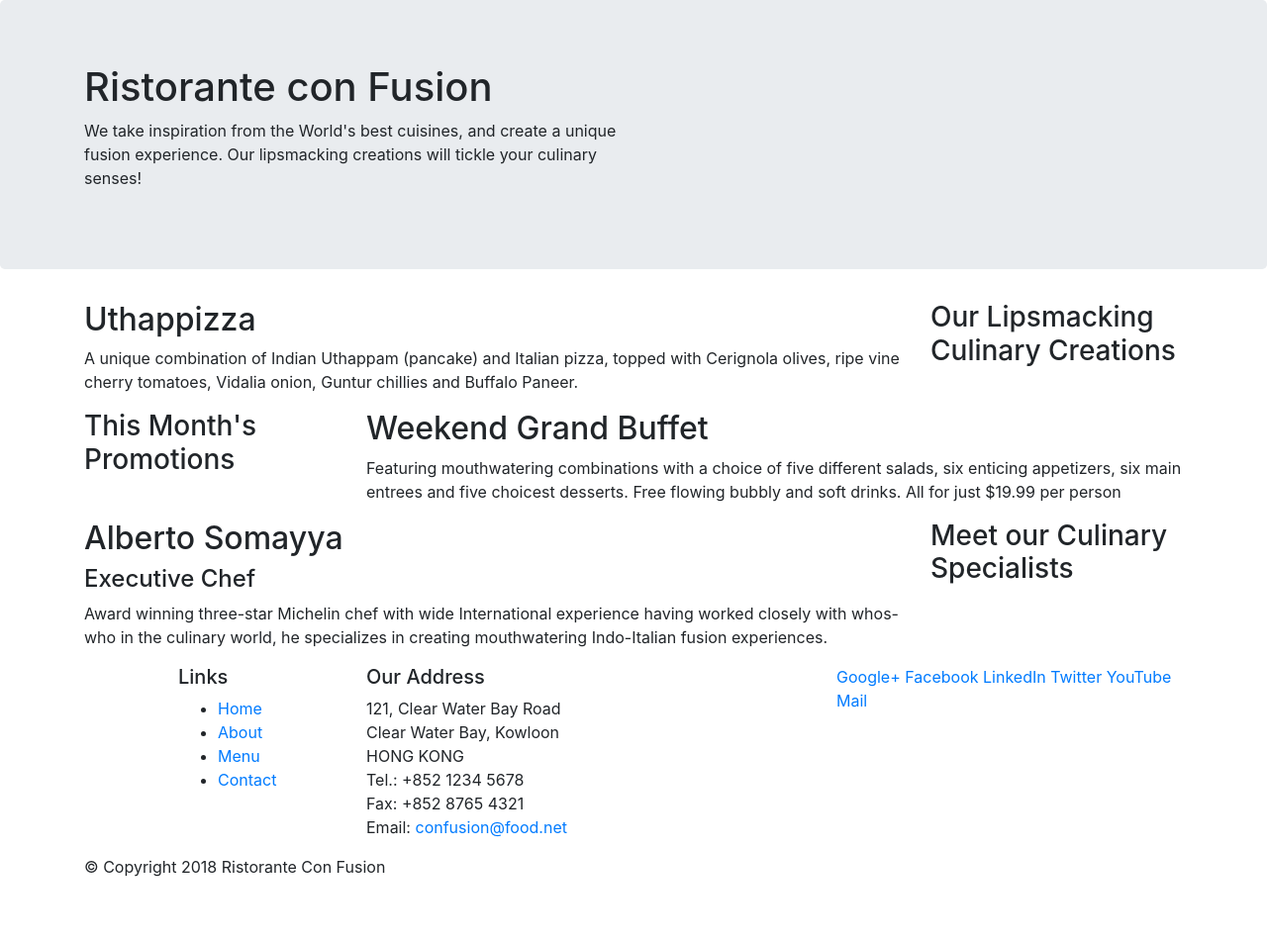
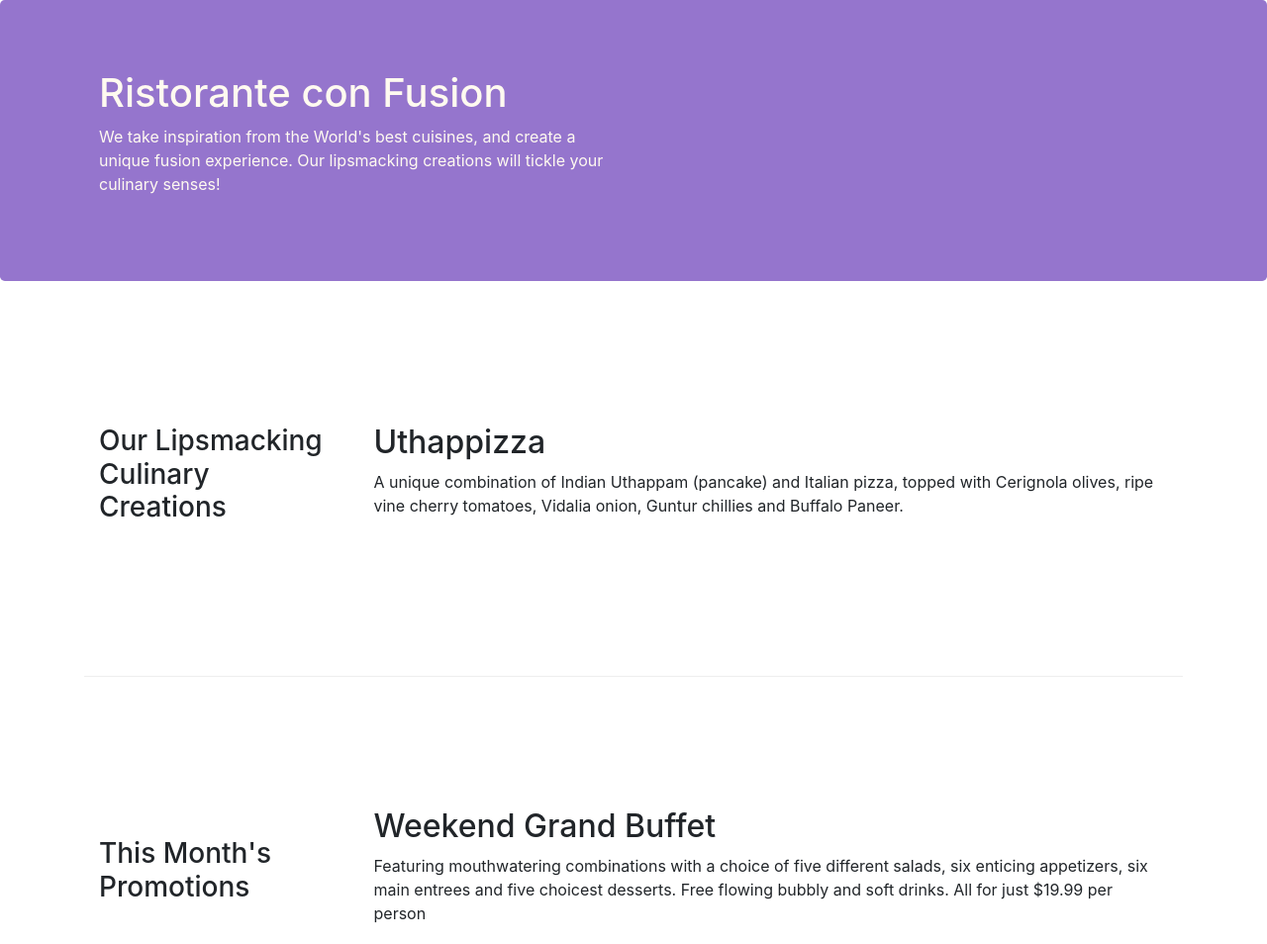
Before and after one commit to akshayvpathak/bootstrap, a website: page index.html in a window 1280 px wide. Shown: the top 954 px of the page at 99% size. Before the commit the page ends 904 px from the top, so only its background shows below. Drawn offline with nearby package versions, Linux system fonts and the light colour scheme.

Commit message:
Bootstrap Grid

```diff
--- /dev/null
+++ b/css/styles.css
@@ -0,0 +1,27 @@
+.row-header{
+    margin: 0px auto;
+    padding: 0px auto;
+}
+.row-content{
+    margin: 0px auto;
+    padding: 50px 0px 50px 0px;
+    border-bottom: 1px ridge;
+    min-height: 400px;
+}
+.footer{
+    background-color: #D1C4E9;
+    margin: 0px auto;
+    padding: 20px 0px 20px 0px;
+
+}
+.jumbotron{
+    padding: 70px 30px 70px 30px;
+    margin: 0px auto;
+    background: #9575cd;
+    color: floralwhite;
+}
+.address{
+    font-size:80%;
+    margin: 0px;
+    color: #0f0f0f;
+}
--- a/index.html
+++ b/index.html
@@ -7,6 +7,7 @@
      <meta http-equiv="x-ua-compatible" content="ie=edge">
      <!-- Bootstrap CSS -->
      <link rel="stylesheet" href="node_modules/bootstrap/dist/css/bootstrap.min.css">
+     <link rel="stylesheet" href="css/styles.css">
     <title>Ristorante Con Fusion</title>
 </head>
 
@@ -14,7 +15,7 @@
 
     <header class="jumbotron">
         <div class="container">
-            <div class="row">
+            <div class="row row-header align-items-center">
                 <div class="col-12 col-sm-6">
                     <h1>Ristorante con Fusion</h1>
                     <p>We take inspiration from the World's best cuisines, and create a unique fusion experience. Our lipsmacking creations will tickle your culinary senses!</p>
@@ -26,18 +27,18 @@
     </header>
 
     <div class="container">
-        <div class="row">
-            <div class="col-12 col-sm-4 col-md-3 order-sm-last">
+        <div class="row row-content align-items-center">
+            <div class="col-12 col-sm-4 col-md-3 flex-last">
                 <h3>Our Lipsmacking Culinary Creations</h3>
             </div>
-            <div class="col col-sm col-md order-sm-first">
+            <div class="col col-sm col-md flex-first">
                 <h2>Uthappizza</h2>
                 <p>A unique combination of Indian Uthappam (pancake) and Italian pizza, topped with Cerignola olives, ripe vine cherry tomatoes, Vidalia onion, Guntur chillies and Buffalo Paneer.</p>
             </div>
         </div>
 
 
-        <div class="row">
+        <div class="row row-content align-items-center">
             <div class="col-12 col-sm-4 col-md-3 order-sm-first">
                 <h3>This Month's Promotions</h3>
             </div>
@@ -47,7 +48,7 @@
             </div>
         </div>
 
-        <div class="row">
+        <div class="row row-content">
             <div class="col-12 col-sm-4 col-md-3 order-sm-last">
                 <h3>Meet our Culinary Specialists</h3>
             </div>
@@ -59,12 +60,12 @@
         </div>
     </div>
 
-    <footer>
+    <footer class="footer">
         <div class="container">
             <div class="row">
                 <div class="col-4 col-sm-2 offset-1">
                     <h5>Links</h5>
-                    <ul>
+                    <ul class="list-unstyled">
                         <li><a href="#">Home</a></li>
                         <li><a href="#">About</a></li>
                         <li><a href="#">Menu</a></li>
@@ -82,8 +83,8 @@
 		              Email: <a href="mailto:confusion@food.net">confusion@food.net</a>
 		           </address>
                 </div>
-                <div class="col-12 col-sm-4">
-                    <div>
+                <div class="col-12 col-sm-4 align-self-center">
+                    <div class="text-center">
                         <a href="http://google.com/+">Google+</a>
                         <a href="http://www.facebook.com/profile.php?id=">Facebook</a>
                         <a href="http://www.linkedin.com/in/">LinkedIn</a>
@@ -93,7 +94,7 @@
                     </div>
                 </div>
            </div>
-           <div class="row">
+           <div class="row justify-content-center">
                 <div class="col-auto">
                     <p>© Copyright 2018 Ristorante Con Fusion</p>
                 </div>
```
